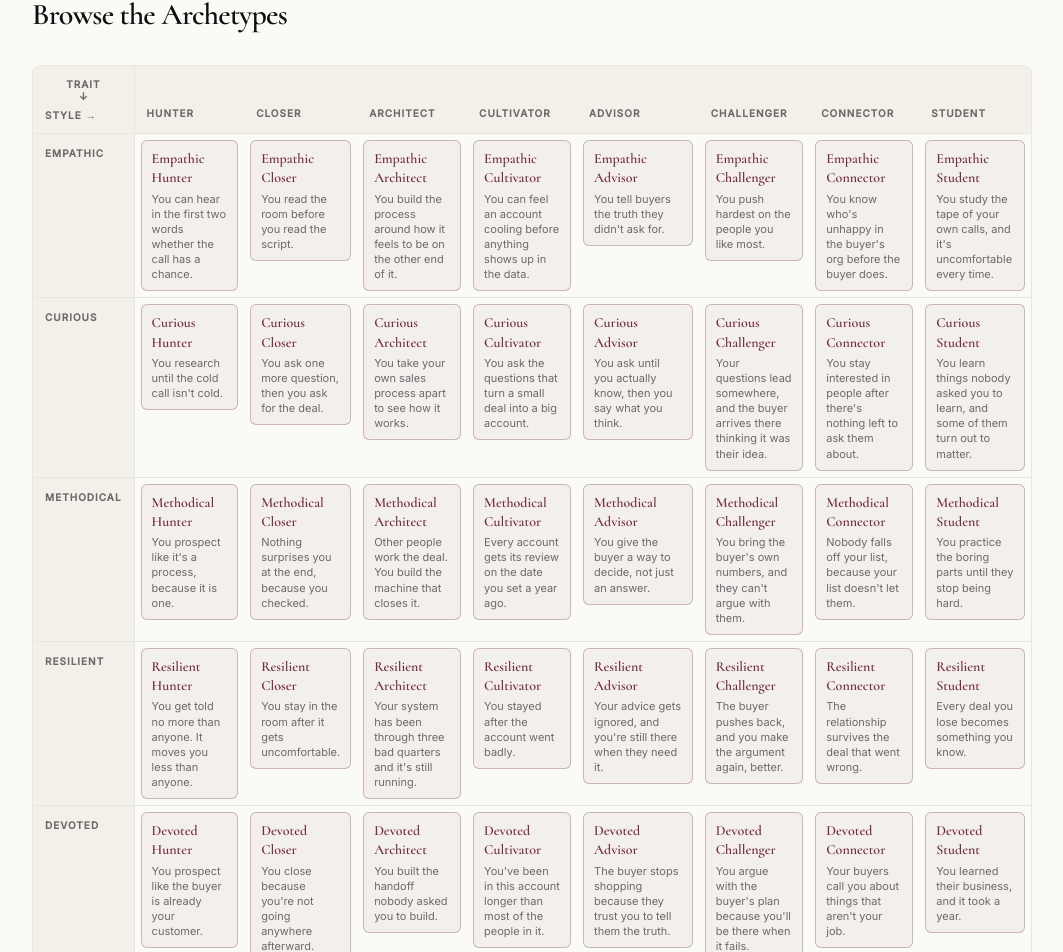
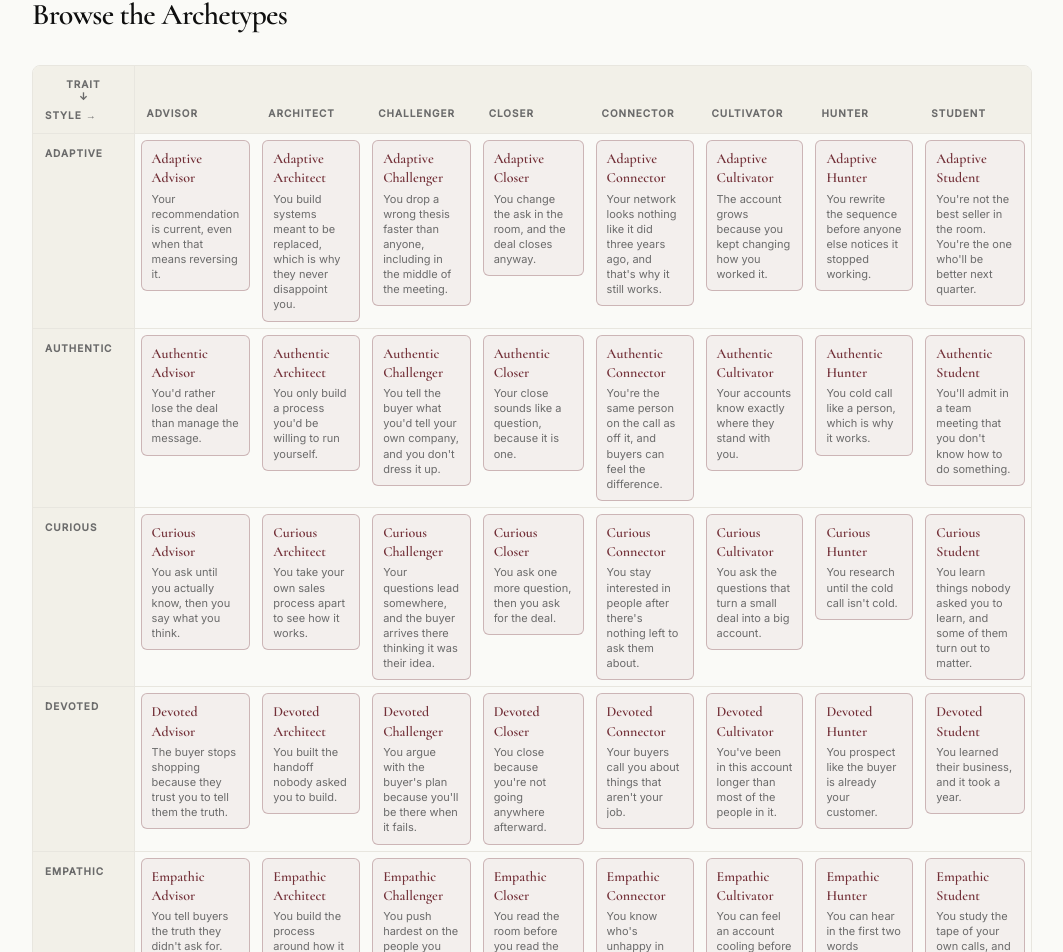
Before and after one commit to nosaco54135/the-noble-profile, a Next.js app: page /archetypes in a window 1280 px wide. Shown: the part 990-1942 px from the top of the page, without its empty margins (108-1171 px from the left). Built offline with nearby package versions, Linux system fonts and the light colour scheme.

Commit message:
Alphabetize trait and style axes, generate framework lists from source

```diff
--- a/app/archetypes/page.tsx
+++ b/app/archetypes/page.tsx
@@ -4,6 +4,7 @@ import { Section } from '@/components/ui/Section'
 import { LinkButton } from '@/components/ui/Button'
 import { ArchetypeGrid } from '@/components/ArchetypeGrid'
 import { archetypes } from '@/lib/archetypes'
+import { TRAITS, STYLES } from '@/lib/scoring'
 
 export const metadata: Metadata = {
   title: 'Sales Personality Types: What Kind of Salesperson Are You? — The Noble Seller',
@@ -96,10 +97,10 @@ export default function ArchetypesPage() {
         <Container maxWidth="prose">
           <div className="space-y-2">
             <p className="font-sans text-sm text-[#0F0F0F] leading-relaxed">
-              <span className="font-medium">The eight traits:</span> Empathic, Curious, Methodical, Resilient, Devoted, Strategic, Authentic, Adaptive.
+              <span className="font-medium">The eight traits:</span> {TRAITS.map((trait) => trait.label).join(', ')}.
             </p>
             <p className="font-sans text-sm text-[#0F0F0F] leading-relaxed">
-              <span className="font-medium">The eight styles:</span> Closer, Hunter, Challenger, Advisor, Connector, Architect, Cultivator, Student.
+              <span className="font-medium">The eight styles:</span> {STYLES.map((style) => style.label).join(', ')}.
             </p>
           </div>
         </Container>
--- a/lib/scoring.ts
+++ b/lib/scoring.ts
@@ -41,24 +41,24 @@ interface AxisDef<K extends string> {
 }
 
 export const TRAITS: AxisDef<TraitKey>[] = [
+  { key: 'adaptive',   label: 'Adaptive',   tagline: 'Learns faster than the market moves.',                  dims: ['learning_style', 'mindset_resilience'] },
+  { key: 'authentic',  label: 'Authentic',  tagline: 'Tells the truth even when it costs the deal.',          dims: ['authenticity', 'eq_trust'] },
+  { key: 'curious',    label: 'Curious',    tagline: 'Asks one more question than most people ask.',           dims: ['curiosity', 'problem_solving'] },
+  { key: 'devoted',    label: 'Devoted',    tagline: 'Earns loyalty by putting the customer first.',           dims: ['customer_centric', 'active_listening'] },
   { key: 'empathic',   label: 'Empathic',   tagline: 'Reads the room — and makes the other person feel it.',  dims: ['eq_trust', 'curiosity'] },
-  { key: 'curious',    label: 'Curious',    tagline: 'Asks one more question than most people ask.',           dims: ['curiosity', 'problem_solving'] },
   { key: 'methodical', label: 'Methodical', tagline: 'Runs a predictable, repeatable process.',               dims: ['process_oriented', 'data_driven'] },
   { key: 'resilient',  label: 'Resilient',  tagline: "Keeps dialing through the no's.",                       dims: ['mindset_resilience', 'prospecting_comfort'] },
-  { key: 'devoted',    label: 'Devoted',    tagline: 'Earns loyalty by putting the customer first.',           dims: ['customer_centric', 'active_listening'] },
   { key: 'strategic',  label: 'Strategic',  tagline: 'Sees the non-obvious path to the outcome.',             dims: ['data_driven', 'problem_solving'] },
-  { key: 'authentic',  label: 'Authentic',  tagline: 'Tells the truth even when it costs the deal.',          dims: ['authenticity', 'eq_trust'] },
-  { key: 'adaptive',   label: 'Adaptive',   tagline: 'Learns faster than the market moves.',                  dims: ['learning_style', 'mindset_resilience'] },
 ]
 
 export const STYLES: AxisDef<StyleKey>[] = [
+  { key: 'advisor',    label: 'Advisor',    tagline: "Earns the right to recommend what's best.",             dims: ['customer_centric', 'problem_solving'] },
+  { key: 'architect',  label: 'Architect',  tagline: 'Builds systems that compound over time.',               dims: ['process_oriented', 'learning_style'] },
+  { key: 'challenger', label: 'Challenger', tagline: 'Reframes the problem so the decision is clear.',        dims: ['data_driven', 'closing_confidence'] },
+  { key: 'closer',     label: 'Closer',     tagline: 'Asks for the decision without flinching.',              dims: ['closing_confidence', 'problem_solving'] },
+  { key: 'connector',  label: 'Connector',  tagline: 'Builds relationships that outlast the deal.',           dims: ['authenticity', 'customer_centric'] },
+  { key: 'cultivator', label: 'Cultivator', tagline: 'Grows relationships that keep coming back.',            dims: ['prospecting_comfort', 'active_listening'] },
   { key: 'hunter',     label: 'Hunter',     tagline: 'Opens conversations other people avoid.',               dims: ['prospecting_comfort', 'curiosity'] },
-  { key: 'closer',     label: 'Closer',     tagline: 'Asks for the decision without flinching.',              dims: ['closing_confidence', 'problem_solving'] },
-  { key: 'architect',  label: 'Architect',  tagline: 'Builds systems that compound over time.',               dims: ['process_oriented', 'learning_style'] },
-  { key: 'cultivator', label: 'Cultivator', tagline: 'Grows relationships that keep coming back.',            dims: ['prospecting_comfort', 'active_listening'] },
-  { key: 'advisor',    label: 'Advisor',    tagline: "Earns the right to recommend what's best.",             dims: ['customer_centric', 'problem_solving'] },
-  { key: 'challenger', label: 'Challenger', tagline: 'Reframes the problem so the decision is clear.',        dims: ['data_driven', 'closing_confidence'] },
-  { key: 'connector',  label: 'Connector',  tagline: 'Builds relationships that outlast the deal.',           dims: ['authenticity', 'customer_centric'] },
   { key: 'student',    label: 'Student',    tagline: 'Gets measurably better every quarter.',                 dims: ['learning_style', 'data_driven'] },
 ]
 
```
